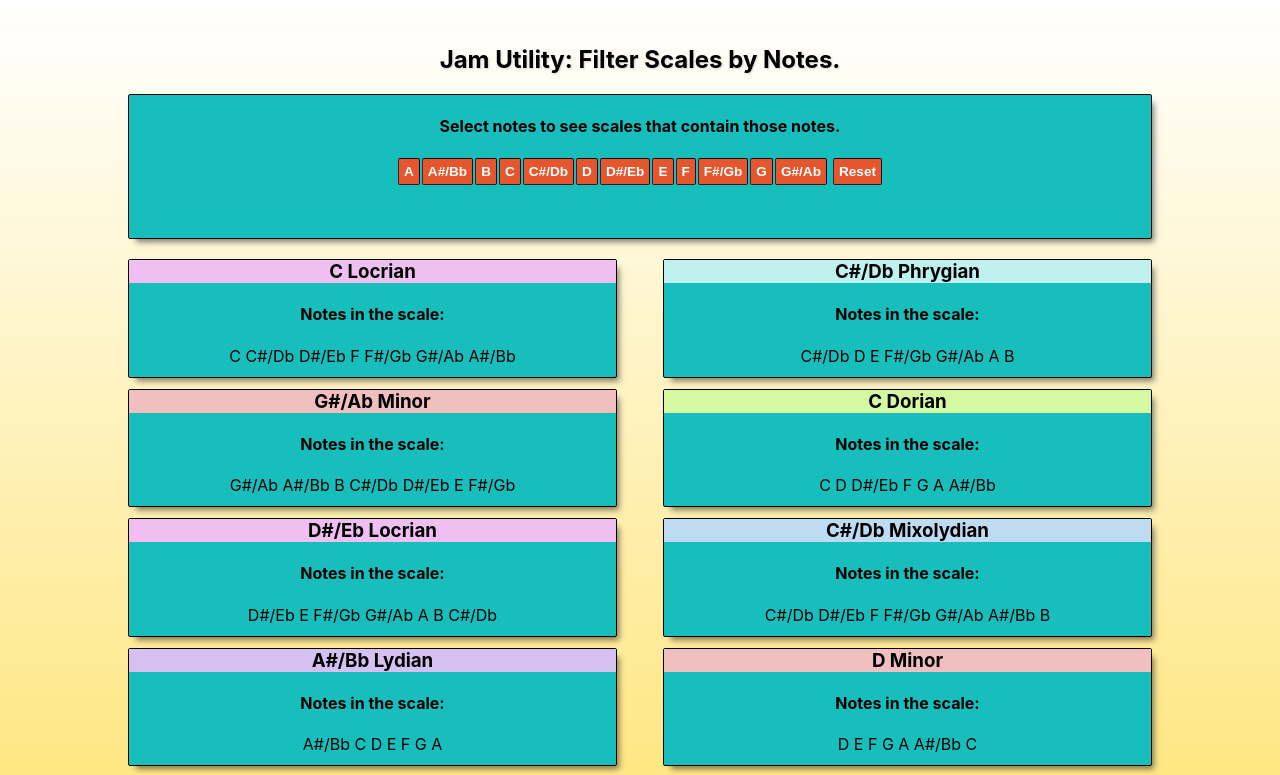
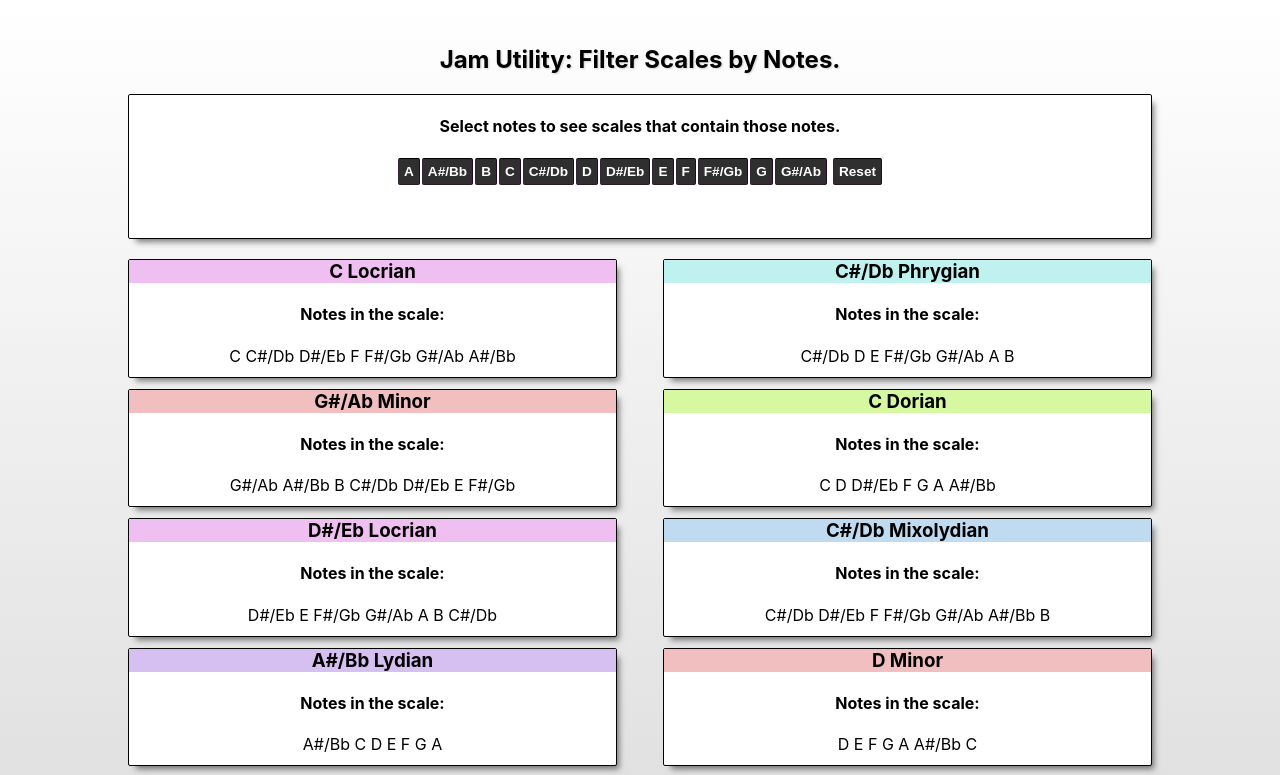
Before and after one commit to zhanknight/jam-utility, a React (Create React App) app: page / in a window 1280 px wide. Shown: the top 775 px of the page. Built offline with nearby package versions, Linux system fonts and the light colour scheme.

Commit message:
Modify color scheme

```diff
--- a/src/App.css
+++ b/src/App.css
@@ -23,7 +23,7 @@
   border-style: solid;
   border-width: 1px;
   border-radius: 2px;
-  background-color: #17BEBB;
+  background-color: #ffffff;
 }
 
 .App-title {
@@ -45,7 +45,7 @@
   border-style: solid;
   border-width: 1px;
   border-radius: 2px;
-  background-color: #17BEBB;
+  background-color: #ffffff;
   width: calc((100% / 2) - 25px);
 }
 
@@ -58,7 +58,7 @@
   border-style: solid;
   border-width: 1px;
   border-radius: 2px;
-  background-color: #17BEBB;
+  background-color: #ffe8e8;
   width: 100%;
 }
 
@@ -107,22 +107,23 @@ button {
   margin: 1px;
   padding: 5px;
   color: #FFFFFF;
-  background-color:#E4572E;
+  background-color:#2f2f2f;
   border:1px solid;
   border-radius: 2px;
-  border-color: rgb(17, 4, 27) rgb(37, 10, 39) rgb(42, 27, 39) rgb(49, 36, 52);
+  border-color: rgb(0, 0, 0) rgb(37, 10, 39) rgb(42, 27, 39) rgb(49, 36, 52);
   font-weight: bold;
   font-size: .85em;
 
 }
 
 button:hover {
-  background-color: #98b041;
+  background-color: #91adb4;
 }
 
 .button-selected {
-  border-color: #ffc914;
-  background-color:#ee8738;
+  color: #000000;
+  border-color: rgb(0, 0, 0);
+  background-color:#e3e3e3;
 }
 
 .button-reset {
--- a/src/index.css
+++ b/src/index.css
@@ -7,8 +7,7 @@ body {
   -webkit-font-smoothing: antialiased;
   -moz-osx-font-smoothing: grayscale;
 
-  background: rgb(255,230,128);
-  background: linear-gradient(0deg, rgba(255,230,128,1) 0%, rgba(255,255,255,1) 100%);
+  background: linear-gradient(0deg, rgb(224, 224, 224) 0%, rgba(255,255,255,1) 100%);
 background-position: top;
 background-attachment: fixed;
 }
```
